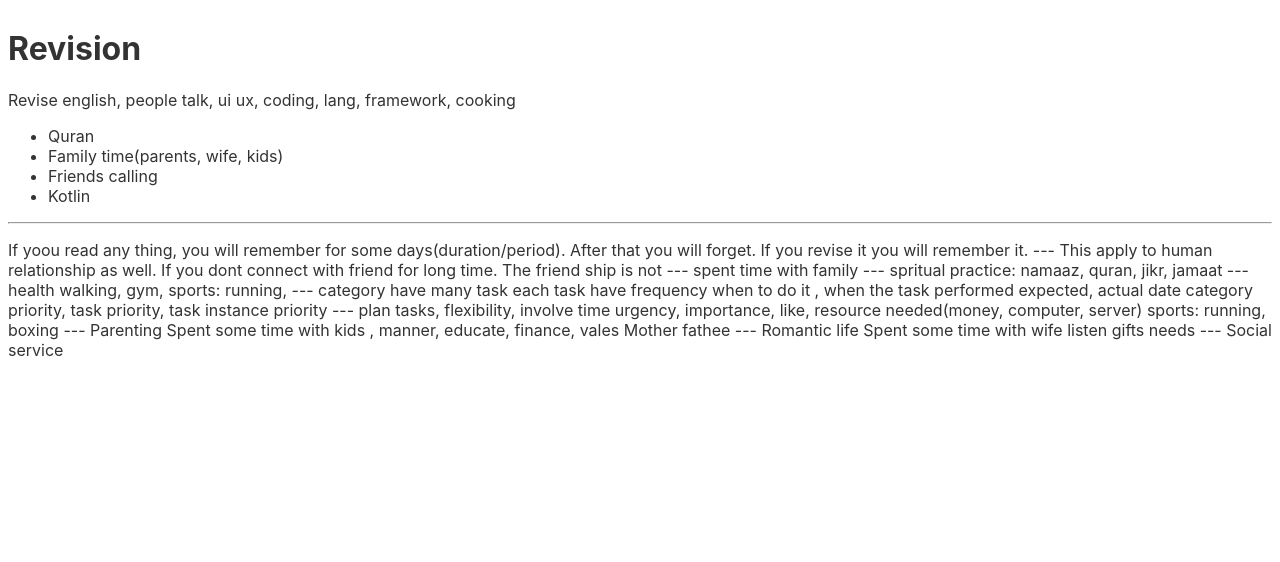
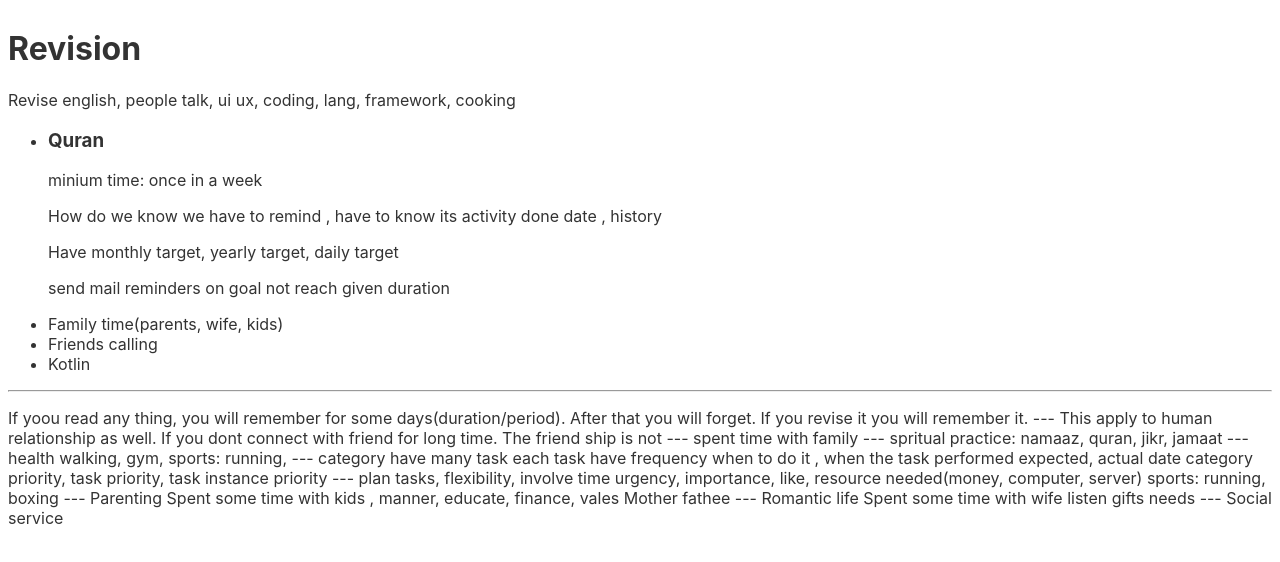
Before and after one commit to ikbhal/revision, a Svelte app: page / in a window 1280 px wide. Shown: the top 562 px of the page. Built offline with nearby package versions, Linux system fonts and the light colour scheme.

Commit message:
reminder , history, activity, target

```diff
--- a/src/App.svelte
+++ b/src/App.svelte
@@ -7,7 +7,14 @@
 <p>Revise english, people talk, ui ux, coding, lang, framework, cooking</p>
 
 <ul>
-    <li>Quran</li>
+    <li>
+    <h3>Quran</h3>
+    <p>minium time: once in a week</p>
+    <p>How do we know we have to remind , have to know its activity done date  , history</p>
+    <p>Have monthly target, yearly target, daily target</p>
+    <p>send mail reminders on goal not reach given duration</p>
+
+    </li>
     <li>Family time(parents, wife, kids)</li>
     <li>Friends calling</li>
     <li>Kotlin</li>
```
